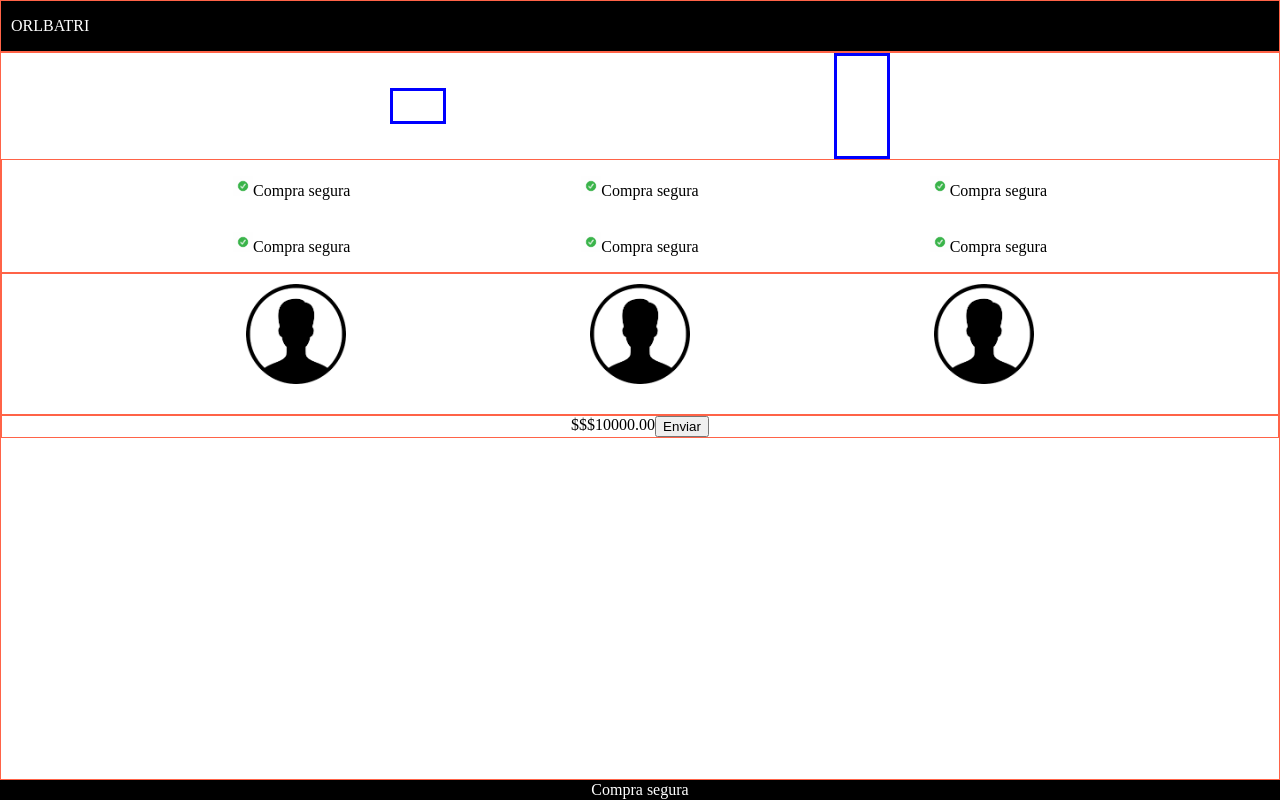
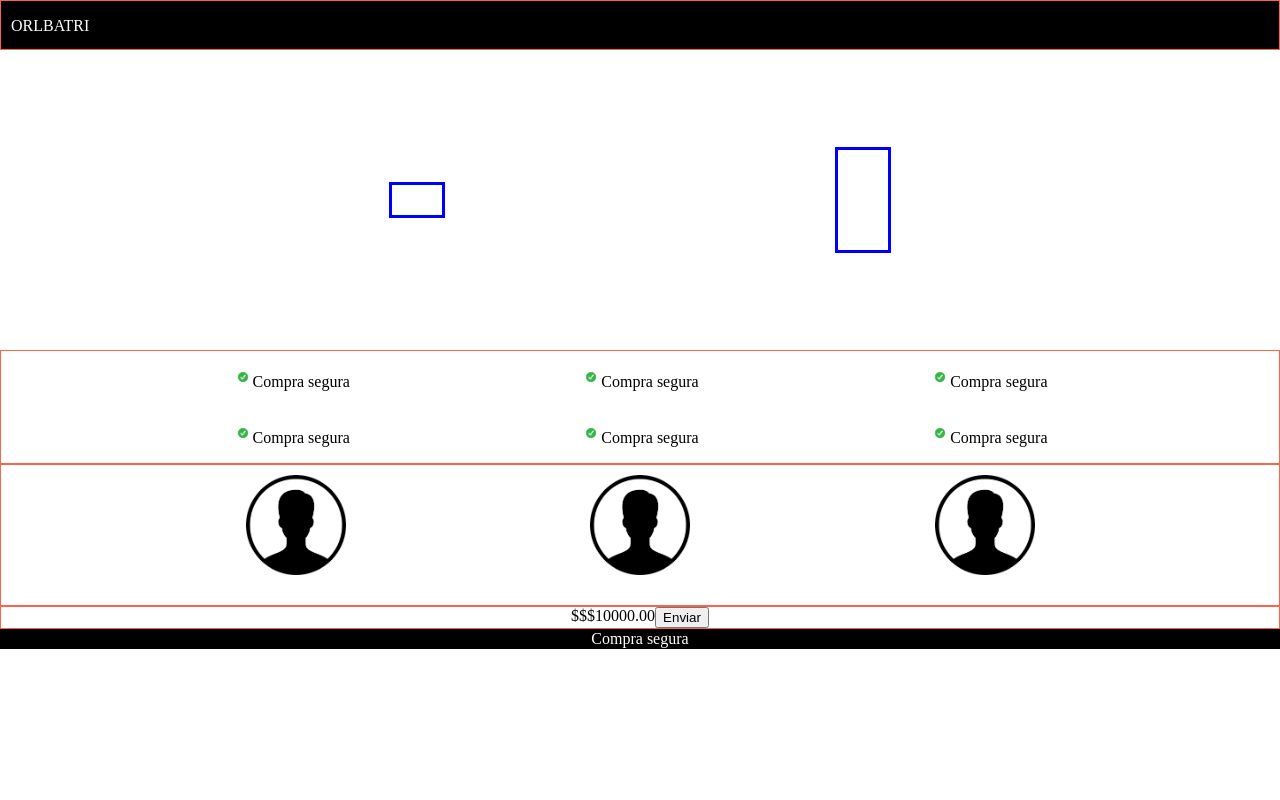
Before and after one commit to orlbatri29/firtLayout, a plain HTML site: page index.html in a window 1280 px wide. Drawn offline with Linux system fonts and the light colour scheme.

Commit message:
Refactor con grid

```diff
--- a/index.html
+++ b/index.html
@@ -11,11 +11,11 @@
     </style>
 </head>
 <body>
-
+    <div class="container">
         <header>
             <p>ORLBATRI</p>
         </header>
-    <main>
+        <!-- <main> -->
             <section>
 
             </section>
@@ -58,10 +58,11 @@
                 <span>$$$10000.00</span>
                 <button>Enviar</button>
             </section>
-    </main>
+        <!-- </main> -->
         <footer>
             <img src="" alt=""><span>Compra segura</span>
         </footer>
 
+    </div>
 </body>
 </html>
--- a/style.css
+++ b/style.css
@@ -15,6 +15,7 @@ main{
     align-items: center;
     justify-content: space-evenly;
     flex-wrap: wrap;
+    grid-area: 3/1/3/6;
 }
 
 .section3 div{
@@ -41,6 +42,7 @@ main{
     padding-top: 10px;
     padding-bottom: 10px;
     flex-wrap: wrap;
+    grid-area: 4/1/4/6;
 }
 
 .section4 img{
@@ -54,6 +56,8 @@ header{
     background-color: black;
     color: white;
     padding-left: 10px;
+    grid-area: 1/1/1/6;
+
 
 }
 
@@ -67,18 +71,26 @@ footer{
     justify-content: center;
     background-color: black;
     color: white;
+    grid-area: 6/1/6/6;
 }
 
 .section5{
     display: flex;
     justify-content: center;
     border: 1px solid tomato;
+    grid-area: 5/1/5/6;
 }
 
 .section2{
     display: flex;
     align-items: center;
     justify-content: space-evenly;
+    grid-area: 2/1/2/6; /*row-start / column-start / row-end / column-end*/
+    /* grid-column-start: 1;
+    grid-column-end: 6;
+    grid-row-start: 2;
+    grid-row-end: 2; */
+
 }
 
 .section2 div:nth-child(1){
@@ -92,3 +104,9 @@ footer{
     width: 50px;
     height: 100px;;
 }
+
+.container {
+    display: grid;
+    grid-template-columns: 20% 20% 20% 20% 20%;
+    grid-template-rows: 50px 300px auto;
+  }
```
Lines whose indentation alone changed are shown as unchanged.
